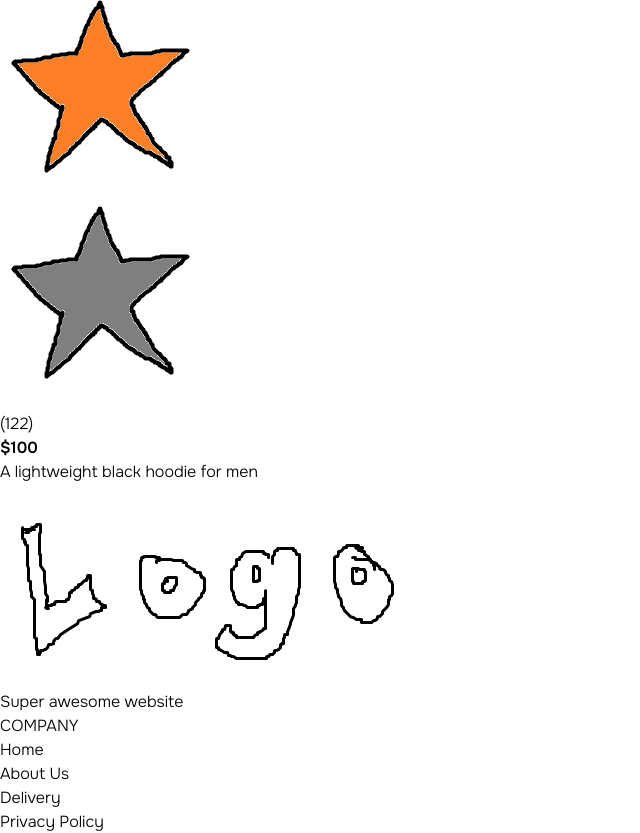
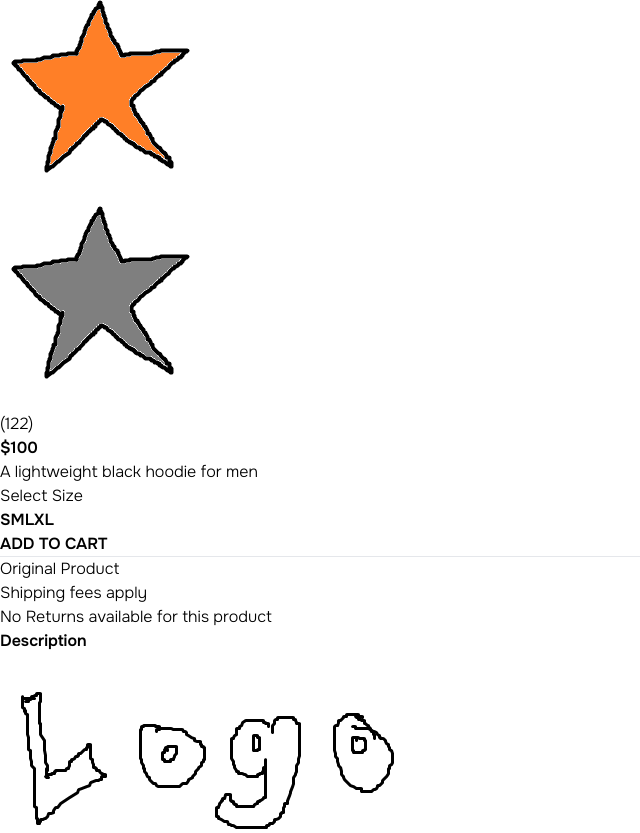
Before and after one commit to walkmoody/Ecommerce-Clothing-Website, a React (Vite) app: page /product/aaaaa in a window 1280 px wide. Shown: the part 3544-4377 px from the top of the page, without its empty margins (0-640 px from the left). Built offline with nearby package versions, Linux system fonts and the light colour scheme.

Commit message:
Added size select

```diff
--- a/src/index.css
+++ b/src/index.css
@@ -17,6 +17,12 @@ a.active hr{
     font-weight: 400;
     font-style: normal;
   }
+  .onest-thin {
+    font-family: "Onest", sans-serif;
+    font-optical-sizing: auto;
+    font-weight: 100;
+    font-style: normal;
+  }
 
 .onest-norm {
     font-family: "Onest", sans-serif;
@@ -31,6 +37,10 @@ a.active hr{
     font-weight: 600;
     font-style: normal;
   }
+  ::-webkit-scrollbar{
+    display: none;
+  }
+
 @media (max-width:640px){
     a.active{
         background-color: black;
--- a/src/pages/Product.jsx
+++ b/src/pages/Product.jsx
@@ -8,7 +8,8 @@ const Product = () => {
   const {productId} = useParams();
   const {products, currency} = useContext(ShopContext);
   const [productData, setProductData] = useState(false);
-  const [image, setImage] = useState('')
+  const [image, setImage] = useState('');
+  const [size, setSize] = useState();
 
   const fetchProductData = async () => {
 
@@ -56,7 +57,29 @@ const Product = () => {
           </div>
           <p className = 'onest-thick mt-5 text-3xl'>{currency}{productData.price}</p>
           <p className ='onest-norm mt-5 text-gray-500 md:w-4/5'>{productData.description}</p>
+          <div className ='flex flex-col gap-4 my-8'>
+            <p className ='onest-norm'>Select Size</p>
+            <div className ='flex gap-2'>
+              {productData.sizes.map((item,index)=>(
+                <button onClick={()=>setSize(item)}className ={`onest-thick border py-2 px-4 bg-gray-100 ${item === size ? 'border-gray-400' : ''}`} key={index}>{item}</button>
+              ))}
+            </div>
+          </div>
+          <button className ='onest-thick bg-black text-white px-8 py-3 text-sm active:bg-gray-700'>ADD TO CART</button>
+          <hr className ='mt-8 sm:w-4/5'/>
+          <div className ='text-sm text-gray-500 mt-5 flex flex-col gap-1'>
+              <p className ='onest-norm'>Original Product</p>
+              <p className ='onest-norm'>Shipping fees apply </p>
+              <p className ='onest-norm'>No Returns available for this product</p>
+          </div>
         </div>
+      </div>
+      {/*Description and review section */}
+      <div className = 'mt-20'>
+        <div className='flex'>
+          <b className ='onest-thick border px-5 py-3 text-sm'>Description</b>
+        </div>
+
       </div>
 
     </div>
```
